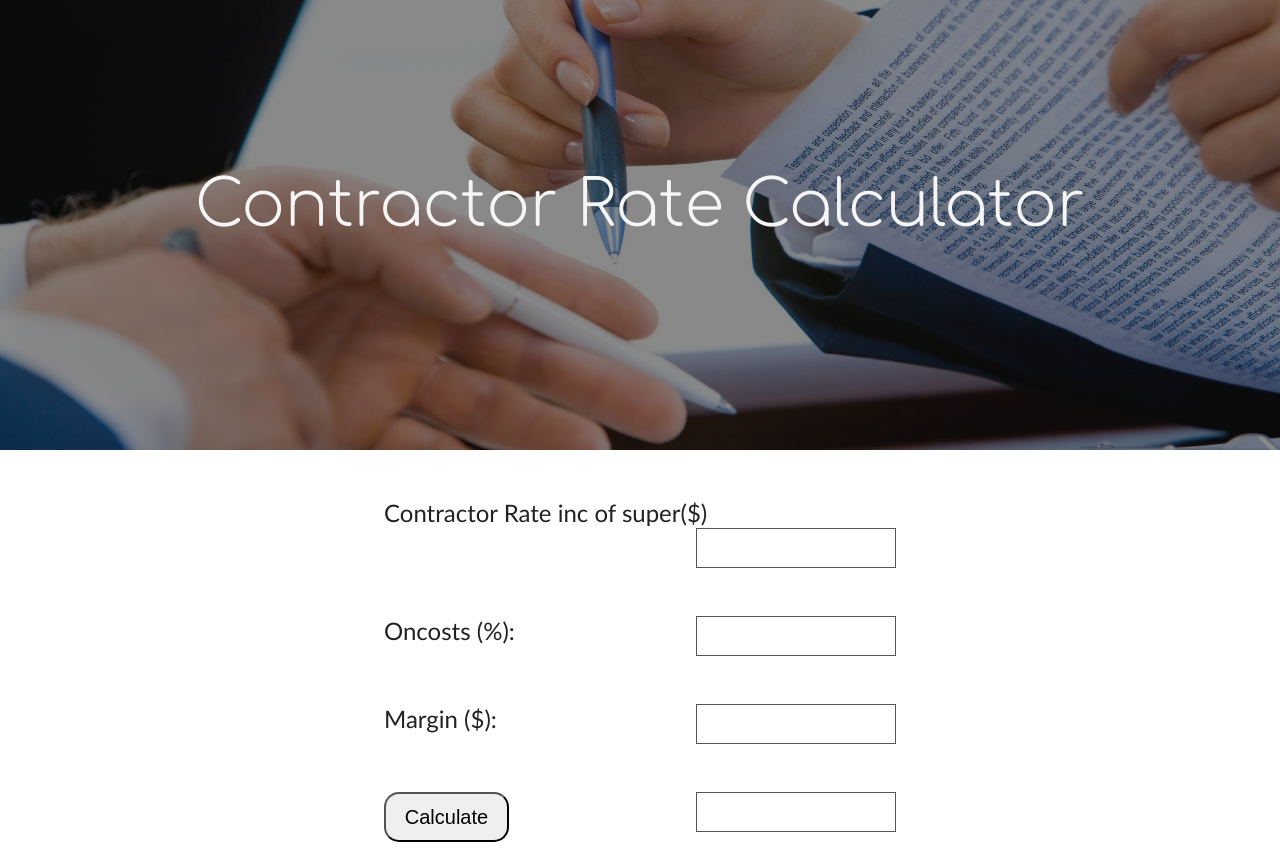
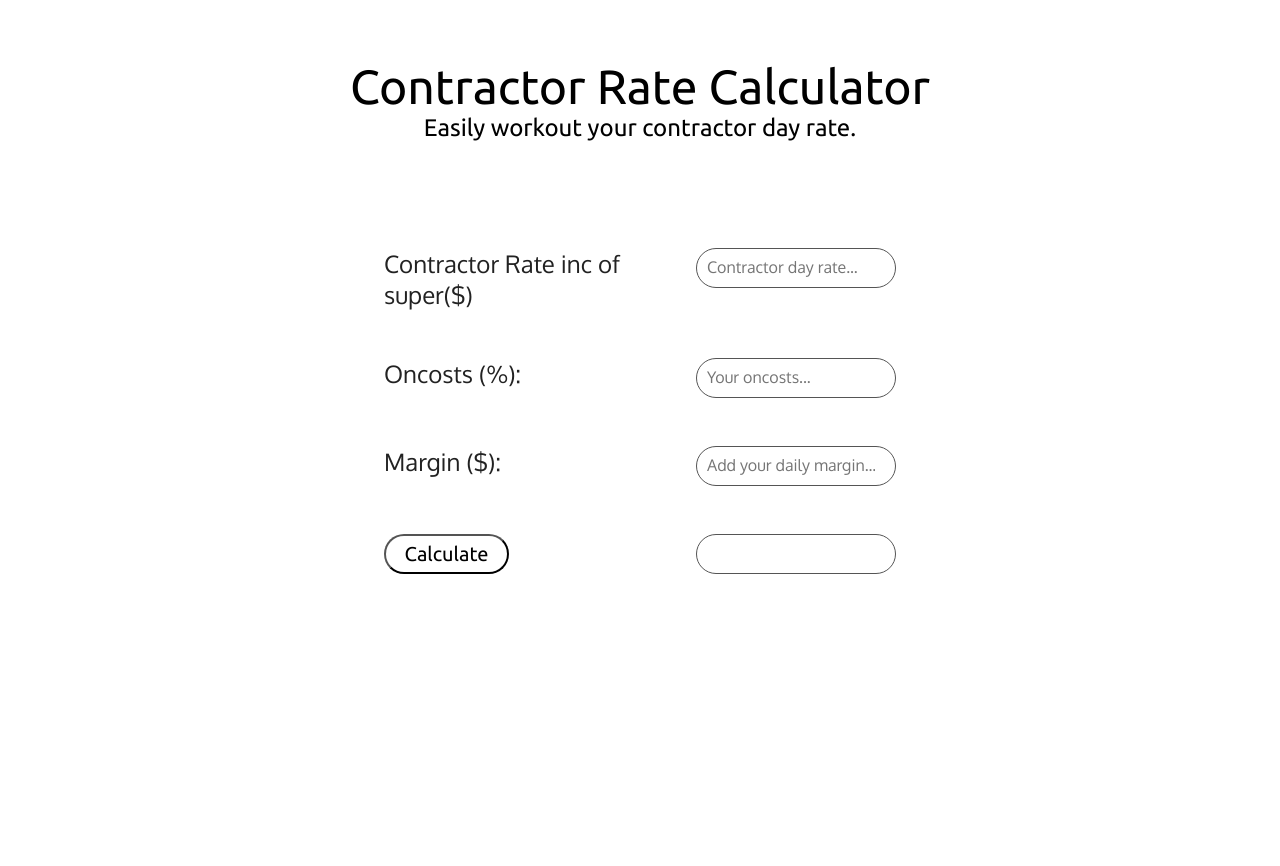
Before and after one commit to JosephO1992/RateCalcApp, a plain HTML site: page docs/index.html in a window 1280 px wide. After the commit the page ends 800 px from the top, so only its background shows below. Drawn offline with Linux system fonts and the light colour scheme.

Commit message:
Drastically improved the styling

```diff
--- a/docs/index.html
+++ b/docs/index.html
@@ -5,19 +5,18 @@
 		<meta name="viewport" content="width=device-width, initial-scale=1.0" />
 		<title>Contractor Rate Calculator</title>
 		<link rel="stylesheet" href="style.css" />
-		<link
-			href="https://fonts.googleapis.com/css2?family=Comfortaa:wght@300&display=swap"
-			rel="stylesheet"
-		/>
+		<link rel="preconnect" href="https://fonts.gstatic.com">
+<link href="https://fonts.googleapis.com/css2?family=Oxygen&family=Ubuntu&display=swap" rel="stylesheet">
 	</head>
 	<body>
 		<header class="main-header">
 			<h1>Contractor Rate Calculator</h1>
+			<p>Easily workout your contractor day rate.</p>
 		</header>
 
 		<form>
 			<div class="wrapper">
-				<div class="main-content">
+				<div class="main-content ">
 					<label for="contractRate" class="secondary-content"
 						>Contractor Rate inc of super($)</label
 					>
@@ -25,16 +24,17 @@
 						type="number"
 						name="contractRate"
 						class="rate secondary-content inputBox"
+						placeholder="Contractor day rate..."
 					/>
 
 				</div>
 				<div class="main-content">
 					<label for="onCosts" class="secondary-content">Oncosts (%):</label>
-					<input type="number" name="onCosts" class="onCosts inputBox" />
+					<input type="number" name="onCosts" class="onCosts inputBox" placeholder="Your oncosts..." />
 				</div>
 				<div class="main-content">
 					<label for="margin" class="secondary-content">Margin ($):</label>
-					<input type="number" name="margin" class="margin inputBox" />
+					<input type="number" name="margin" class="margin inputBox" placeholder="Add your daily margin..." />
 				</div>
 				<div class="main-content">
 					<button class="calculate">Calculate</button>
--- a/docs/style.css
+++ b/docs/style.css
@@ -1,7 +1,21 @@
+/* Variables */
+
+:root {
+	--headerFont: "Ubuntu", sans-serif;
+	--mainFont: "Oxygen", sans-serif;
+}
+
+/* Fonts */
+/*
+font-family: 'Oxygen', sans-serif;
+font-family: 'Ubuntu', sans-serif; */
+
 /* Theme styling */
 
 * {
 	box-sizing: border-box;
+	margin: 0;
+	padding: 0;
 }
 
 body {
@@ -13,13 +27,11 @@ body {
 /* Element styling */
 
 h1 {
-  font-size: 4rem;
+	font-size: 3rem;
 	font-weight: 300;
 	text-align: center;
 	padding: 0;
 	margin: 0;
-  color: #f5f5f5;
-  font-family: "Comfortaa", cursive;
 }
 
 label {
@@ -46,45 +58,62 @@ form {
 	flex-direction: column;
 	justify-content: space-around;
 	align-items: center;
+	font-family: var(--mainFont);
 }
 
 /* Layout styling */
 
 .main-header {
-  padding-top: 170px;
-  height: 450px;
-  background: linear-gradient(
-      rgba(20, 20, 20, 0.5),
-      /* Adding the overlay with gradient, by putting the same color in twice, makes the whole background go 1 color */
-        rgba(20, 20, 20, 0.5)
-    ),
-    url(img/background-image.jpg) no-repeat center / cover;
+	height: 25vh;
+	display: flex;
+	flex-direction: column;
+	justify-content: center;
+	align-items: center;
+	font-family: var(--headerFont);
 }
-/* linear-gradient(#201e51, transparent 100%),  */
+
+.main-header p {
+	font-size: 1.5rem;
+}
 
 .main-content {
 	color: #222222;
 	width: 50%;
-  flex-grow: 1;
+	display: flex;
+	flex-direction: row;
+	justify-content: space-between;
 	margin-top: 3rem;
-}
-
-.secondary-content {
-  font-family: "Trebuchet MS", "Lucida Sans Unicode", "Lucida Grande",
-    "Lucida Sans", Arial, sans-serif;
 }
 
 .inputBox {
 	width: 200px;
 	height: 40px;
-  font-size: 1.5rem;
+	font-size: 1rem;
 	float: right;
 	border: 1px solid #555555;
+	padding: 5px;
+	border-radius: 20px;
+	outline: none;
 }
 
 .calculate {
 	width: 125px;
-  height: 50px;
-  border-radius: 15px;
+	height: 40px;
+	border-radius: 20px;
 	font-size: 1.25rem;
+	font-family: "Ubuntu", sans-serif;
+	background-color: white;
 }
+
+.calculate:hover {
+	color: white;
+	background-color: #222222;
+	cursor: pointer;
+}
+
+::placeholder {
+	font-size: 1rem;
+	text-align: left;
+	font-family: var(--mainFont);
+	padding-left: 5px;
+}
```
Also changed, not shown: docs/img/background-image.jpg (deleted). Lines whose indentation alone changed are shown as unchanged.
